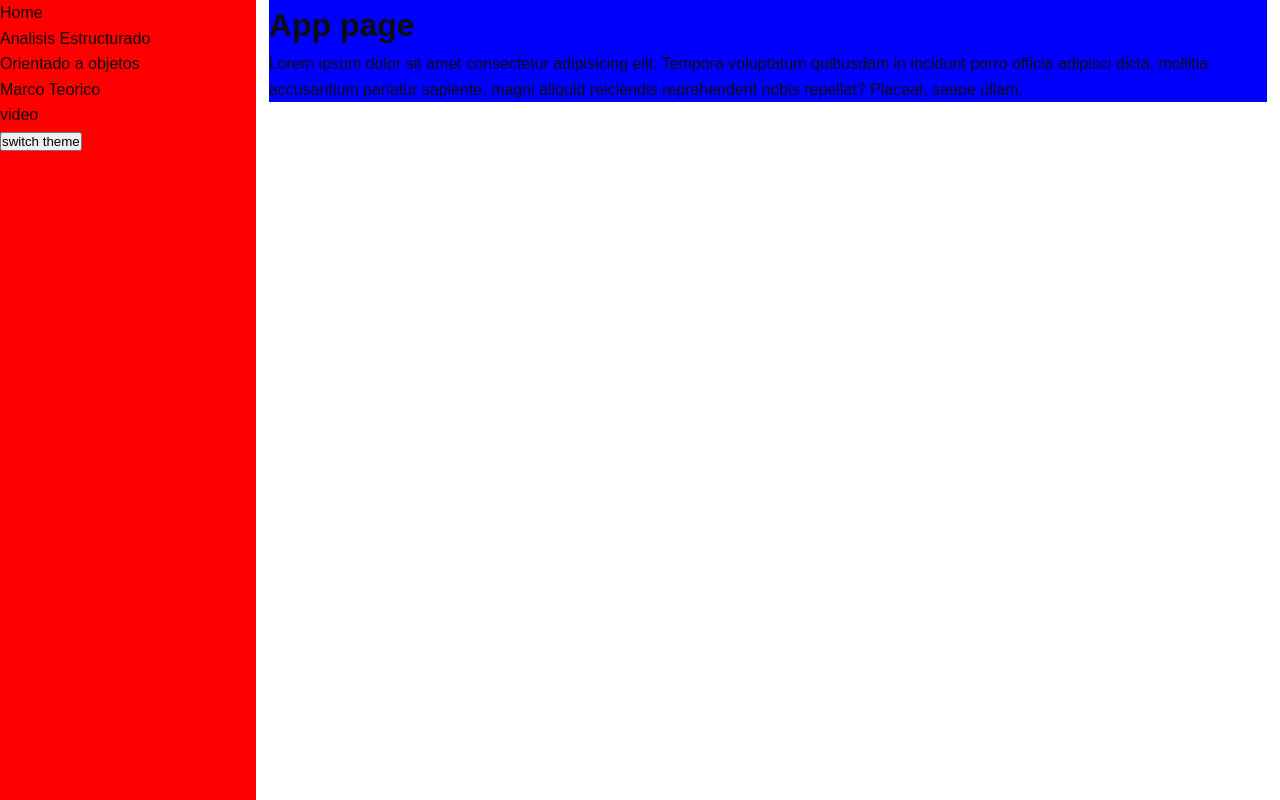
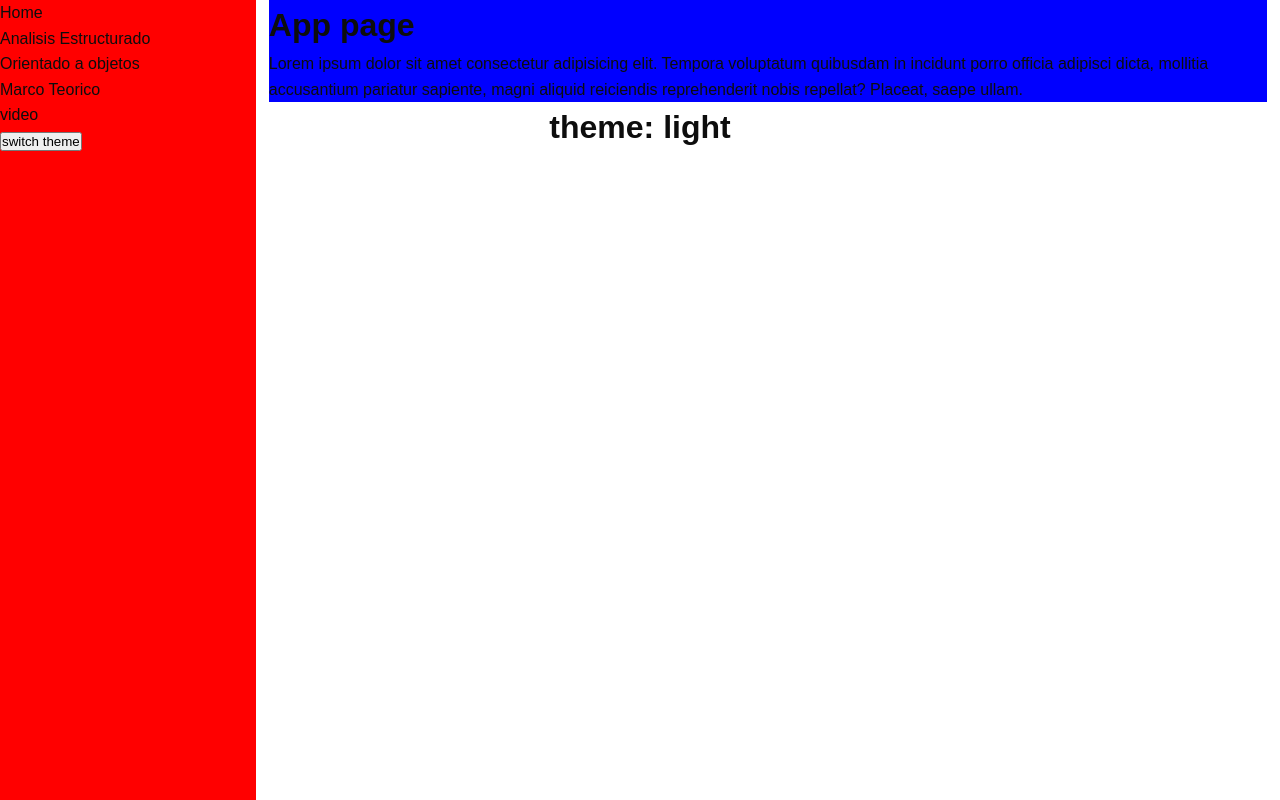
Before and after one commit to freddyvelarde/hipermaxi-inventario, a React (Vite) app: page / in a window 1280 px wide. Built offline with nearby package versions, Linux system fonts and the light colour scheme.

Commit message:
Changes: Adding and setting up `react-redux` (global state)

```diff
--- a/package.json
+++ b/package.json
@@ -10,8 +10,10 @@
     "preview": "vite preview"
   },
   "dependencies": {
+    "@reduxjs/toolkit": "^2.3.0",
     "react": "^18.3.1",
     "react-dom": "^18.3.1",
+    "react-redux": "^9.1.2",
     "react-router-dom": "^6.28.0",
     "styled-components": "^6.1.13"
   },
--- a/src/components/DashboardLayout/Navbar.jsx
+++ b/src/components/DashboardLayout/Navbar.jsx
@@ -6,10 +6,6 @@ import NavbarStyled from "./NavbarStyled";
 
 const Navbar = () => {
   const { switchTheme } = useThemeMode();
-  const switchThemeAndReload = () => {
-    switchTheme();
-    window.location.reload();
-  };
   return (
     <NavbarStyled>
       <nav>
@@ -31,7 +27,7 @@ const Navbar = () => {
           </li>
         </ul>
       </nav>
-      <button onClick={switchThemeAndReload}>switch theme</button>
+      <button onClick={switchTheme}>switch theme</button>
     </NavbarStyled>
   );
 };
--- a/src/hooks/Theme/useThemeMode.jsx
+++ b/src/hooks/Theme/useThemeMode.jsx
@@ -1,31 +1,23 @@
-import { useState, useEffect } from "react";
+import { useEffect } from "react";
 import { darkColors, lightColors } from "../../styles/colors";
+import { useSelector, useDispatch } from "react-redux";
+import { setThemeMode } from "../../redux/slices/theme";
 
 const useThemeMode = () => {
-  const [themeMode, setThemeMode] = useState(() => {
-    const storedTheme = localStorage.getItem("theme");
-    return storedTheme ? JSON.parse(storedTheme) : false;
-  });
+  const themeMode = useSelector((state) => state.theme.value);
+  const dispatch = useDispatch();
 
-  // const loadTheme = () => {
-  //   useEffect(() => {
-  //     const data = localStorage.getItem("theme");
-  //     if (data !== null) {
-  //       setThemeMode(JSON.parse(data));
-  //     }
-  //   }, []);
-  //
-  // };
+  const setTheme = (data) => dispatch(setThemeMode(data));
   useEffect(() => {
     localStorage.setItem("theme", JSON.stringify(themeMode));
   }, [themeMode]);
 
   const switchTheme = () => {
-    setThemeMode(!themeMode);
-    console.log("theme: ", themeMode);
+    dispatch(setThemeMode(!themeMode));
+    // console.log("Ari theme: ", themeMode);
   };
 
-  return { themeMode, switchTheme, lightColors, darkColors };
+  return { themeMode, switchTheme, lightColors, darkColors, setTheme };
 };
 
 export default useThemeMode;
--- a/src/main.jsx
+++ b/src/main.jsx
@@ -5,6 +5,8 @@ import router from "./routes";
 import { ThemeProvider } from "styled-components";
 import useThemeMode from "./hooks/Theme/useThemeMode";
 import GlobalStyle from "./styles/GlobalStyles";
+import { Provider } from "react-redux";
+import { store } from "./redux/store";
 
 const Main = () => {
   const { themeMode, darkColors, lightColors } = useThemeMode();
@@ -12,12 +14,18 @@ const Main = () => {
     <ThemeProvider theme={themeMode ? darkColors : lightColors}>
       <GlobalStyle />
       <RouterProvider router={router} />
+
+      <center>
+        <h1>theme: {themeMode ? "dark" : "light"}</h1>
+      </center>
     </ThemeProvider>
   );
 };
 
 createRoot(document.getElementById("root")).render(
   <StrictMode>
-    <Main />
+    <Provider store={store}>
+      <Main />
+    </Provider>
   </StrictMode>,
 );
--- /dev/null
+++ b/src/redux/slices/theme.js
@@ -0,0 +1,19 @@
+import { createSlice } from "@reduxjs/toolkit";
+
+const storedTheme = localStorage.getItem("theme");
+const initialState = storedTheme ? JSON.parse(storedTheme) : false;
+
+const themeSlice = createSlice({
+  name: "theme",
+  initialState: {
+    value: initialState,
+  },
+  reducers: {
+    setThemeMode: (state, actions) => {
+      state.value = actions.payload;
+    },
+  },
+});
+
+export const { setThemeMode } = themeSlice.actions;
+export default themeSlice.reducer;
--- /dev/null
+++ b/src/redux/store.js
@@ -0,0 +1,6 @@
+import { configureStore } from "@reduxjs/toolkit";
+import theme from "./slices/theme";
+
+export const store = configureStore({
+  reducer: { theme },
+});
```
Also changed, not shown: 1 other file (tests, documents, lock files or other folders).
